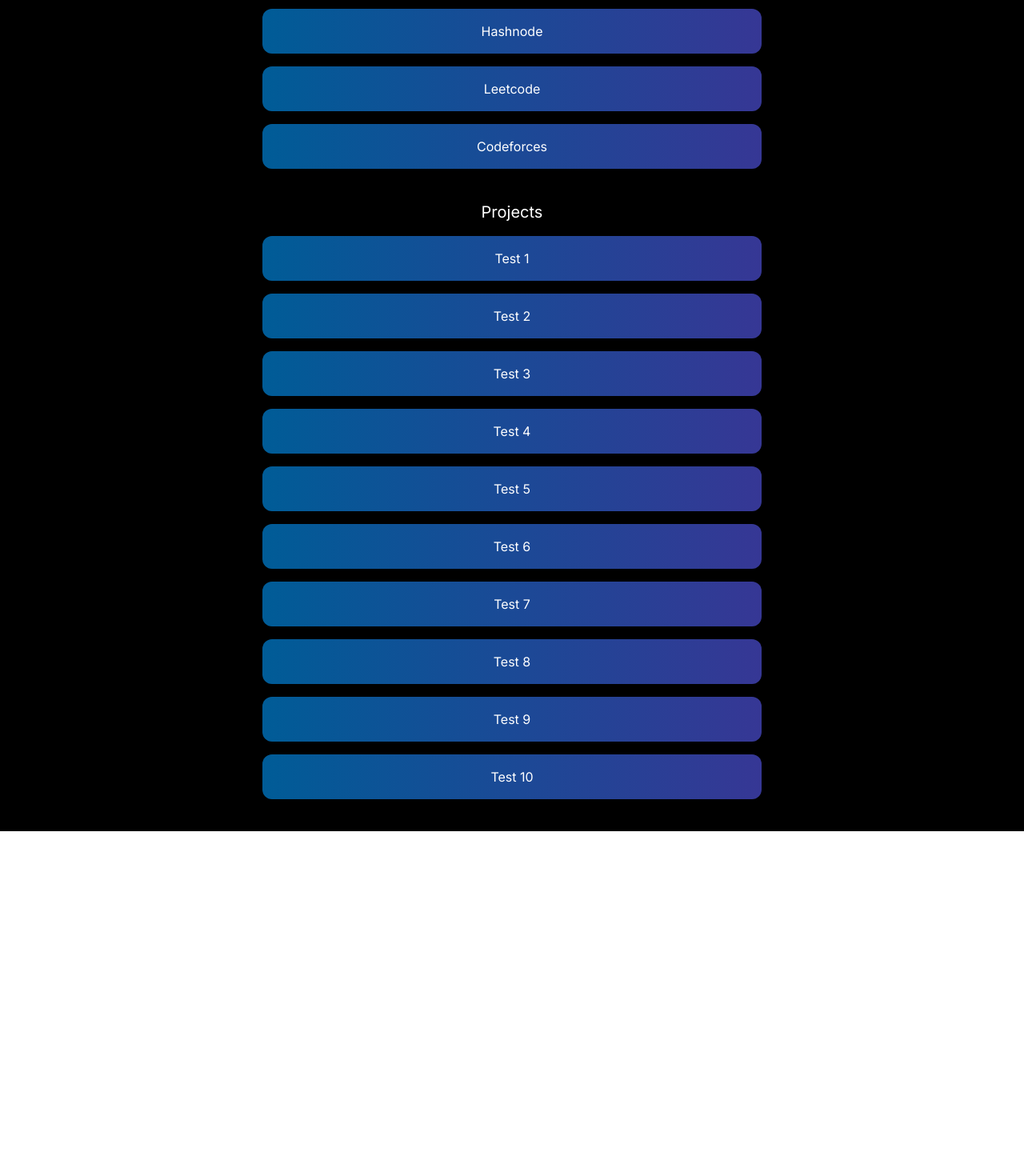
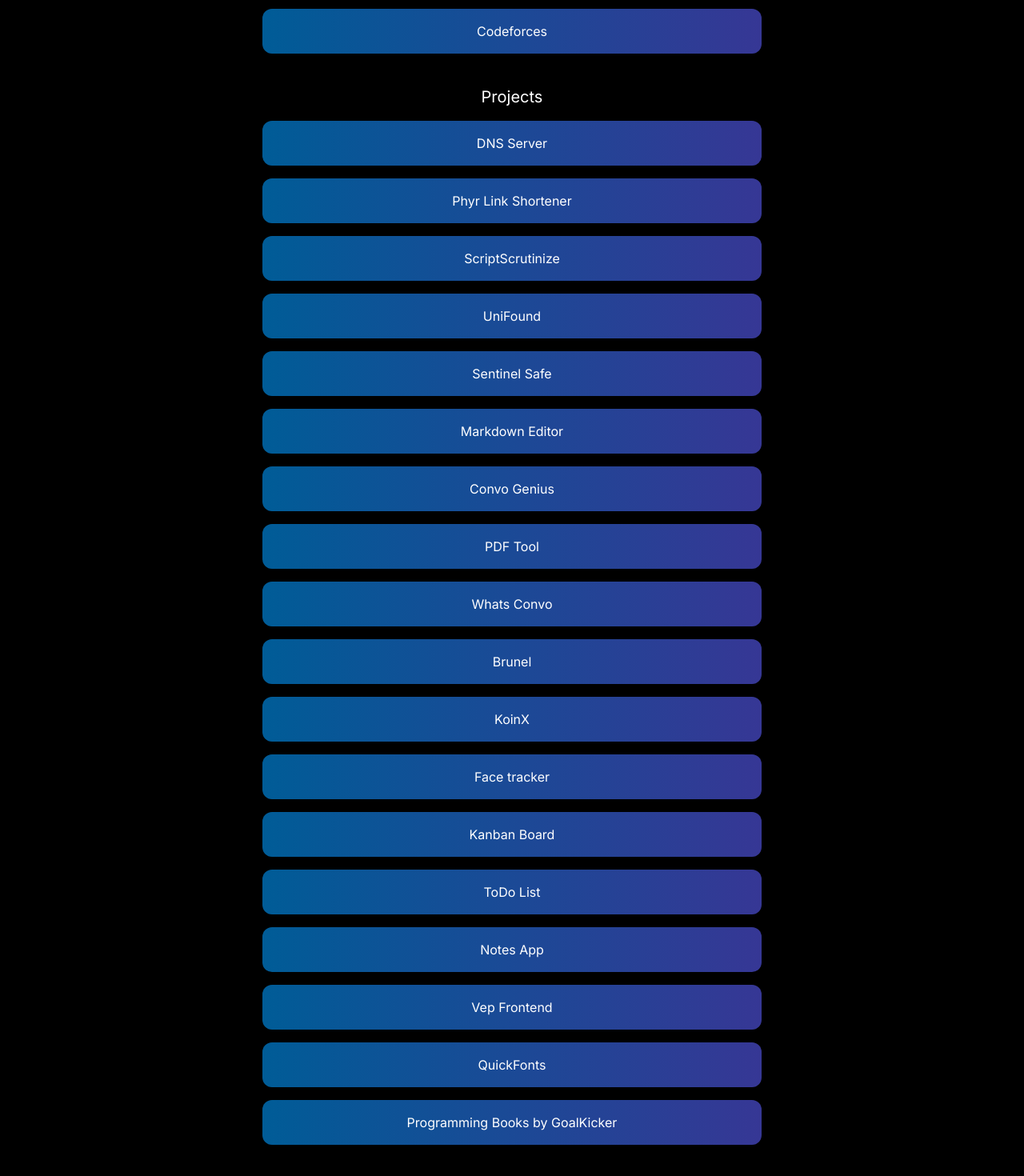
Before and after one commit to kpriyanshu2003/kpriyanshu2003.github.io, a Next.js app: page / in a window 1280 px wide. Shown: the part 820-2290 px from the top of the page at 80% size. Before the commit the page ends 1859 px from the top, so only its background shows below. Built offline with nearby package versions, Linux system fonts and the light colour scheme.

Commit message:
Updated Links

```diff
--- a/src/app/page.tsx
+++ b/src/app/page.tsx
@@ -25,7 +25,7 @@
               Kumar Priyanshu
             </div>
             <div className="text-sm md:text-lg mt-2 font-light">
-              Full Stack Web Developer | MERN Stack Developer
+              Full Stack Web Developer
             </div>
           </div>
         </div>
--- a/src/app/socials/route.ts
+++ b/src/app/socials/route.ts
@@ -2,6 +2,8 @@
 import { NextRequest } from "next/server";
 
 export async function GET(Request: NextRequest) {
+  return new Response("Hello World");
+
   const range = Request.url.split("?")[1];
   const pattern = /^[A-Za-z]\d*:[A-Za-z]\d*$/;
   if (!range || pattern.test(range) === false)
--- a/src/constants/social.json
+++ b/src/constants/social.json
@@ -1,7 +1,7 @@
 [
   {
     "name": "Github",
-    "url": ""
+    "url": "https://github.com/kpriyanshu2003"
   },
   {
     "name": "Resume",
@@ -9,34 +9,26 @@
   },
   {
     "name": "Portfolio",
-    "url": ""
-  },
-  {
-    "name": "Instagram",
-    "url": ""
+    "url": "/"
   },
   {
     "name": "Twitter",
-    "url": ""
+    "url": "https://x.com/kpriyanshu2003"
   },
   {
     "name": "LinkedIn",
-    "url": ""
-  },
-  {
-    "name": "Telegram",
-    "url": ""
+    "url": "https://www.linkedin.com/in/kpriyanshu2003/"
   },
   {
     "name": "Hashnode",
-    "url": ""
+    "url": "https://kpriyanshu.hashnode.dev/"
   },
   {
     "name": "Leetcode",
-    "url": ""
+    "url": "https://leetcode.com/u/kpriyanshu2003/"
   },
   {
     "name": "Codeforces",
-    "url": ""
+    "url": "https://codeforces.com/profile/kpriyanshu2003"
   }
 ]
--- a/src/constants/url.json
+++ b/src/constants/url.json
@@ -1,42 +1,75 @@
 [
   {
-    "name": "Test 1",
-    "url": ""
+    "name": "DNS Server",
+    "url": "https://github.com/kpriyanshu2003/dns-server"
   },
   {
-    "name": "Test 2",
-    "url": ""
+    "name": "Phyr Link Shortener",
+    "url": "https://github.com/kpriyanshu2003/phyr-shortener"
   },
   {
-    "name": "Test 3",
-    "url": ""
+    "name": "ScriptScrutinize",
+    "url": "https://github.com/kpriyanshu2003/ScriptScrutinize"
   },
   {
-    "name": "Test 4",
-    "url": ""
+    "name": "UniFound",
+    "url": "https://github.com/kpriyanshu2003/unifound"
   },
   {
-    "name": "Test 5",
-    "url": ""
+    "name": "Sentinel Safe",
+    "url": "https://github.com/kpriyanshu2003/sentinel-safe"
+  },
+
+  {
+    "name": "Markdown Editor",
+    "url": "https://github.com/kpriyanshu2003/markdown-editor"
   },
   {
-    "name": "Test 6",
-    "url": ""
+    "name": "Convo Genius",
+    "url": "https://github.com/kpriyanshu2003/ConvoGenius"
   },
   {
-    "name": "Test 7",
-    "url": ""
+    "name": "PDF Tool",
+    "url": "https://github.com/kpriyanshu2003/PDF-Tool"
   },
   {
-    "name": "Test 8",
-    "url": ""
+    "name": "Whats Convo",
+    "url": "https://github.com/kpriyanshu2003/whats-convo"
   },
   {
-    "name": "Test 9",
-    "url": ""
+    "name": "Brunel",
+    "url": "https://github.com/kpriyanshu2003/Brunel-Landing-Page"
   },
   {
-    "name": "Test 10",
-    "url": ""
+    "name": "KoinX",
+    "url": "https://github.com/kpriyanshu2003/KoinX-Intern-Assignment"
+  },
+  {
+    "name": "Face tracker",
+    "url": "https://github.com/kpriyanshu2003/faceTracker"
+  },
+  {
+    "name": "Kanban Board",
+    "url": "https://github.com/kpriyanshu2003/kanban-board"
+  },
+  {
+    "name": "ToDo List",
+    "url": "https://github.com/kpriyanshu2003/todo-list"
+  },
+  {
+    "name": "Notes App",
+    "url": "https://github.com/kpriyanshu2003/notes"
+  },
+  {
+    "name": "Vep Frontend",
+    "url": "https://github.com/kpriyanshu2003/vep-frontend"
+  },
+  {
+    "name": "QuickFonts",
+    "url": "https://github.com/kpriyanshu2003/QuickFonts"
+  },
+  {
+    "name": "Programming Books by GoalKicker",
+    "url": "https://github.com/kpriyanshu2003/programmingbooks"
   }
 ]
```
